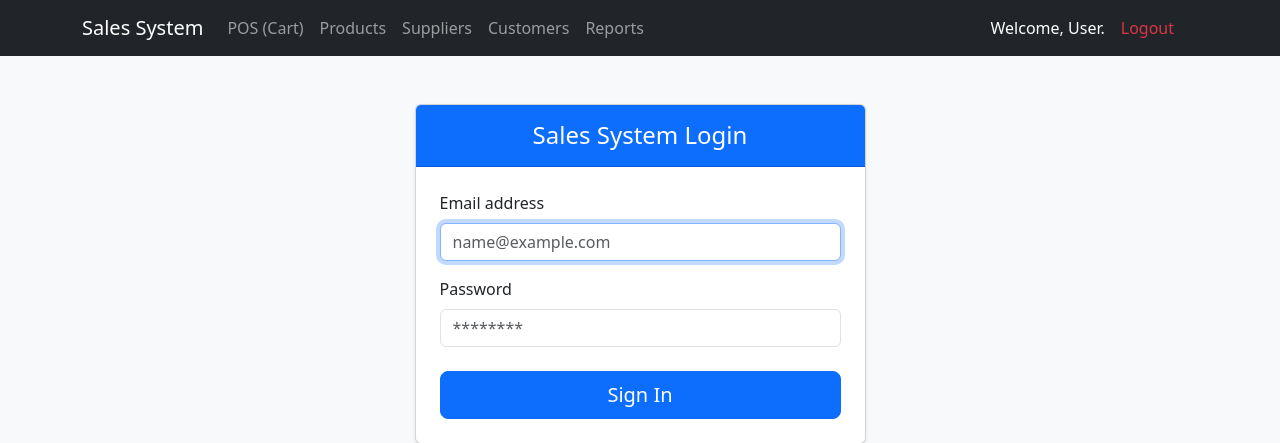
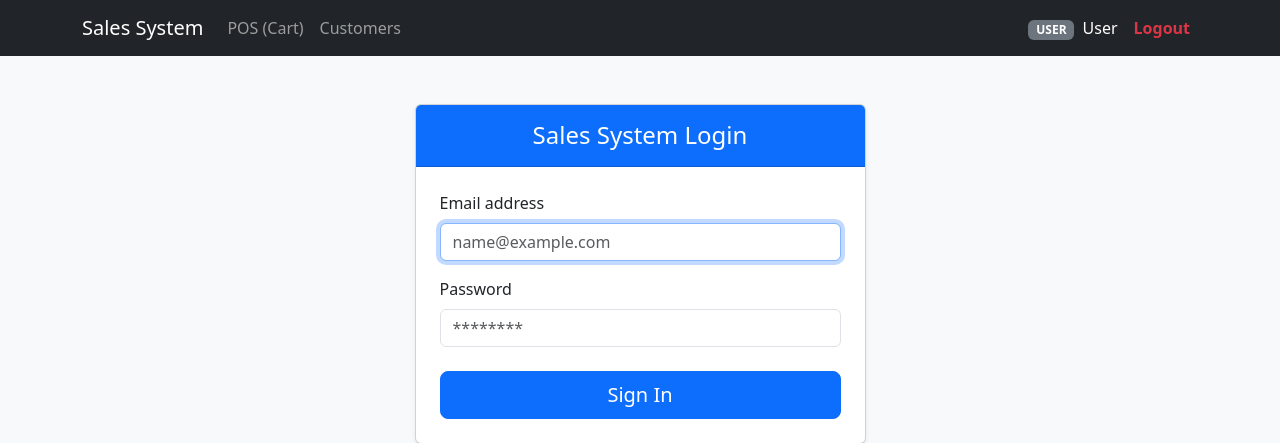
Before and after one commit to fabricio-araujo94/sistema_de_vendas, a PHP site: page / in a window 1280 px wide. Shown: the top 443 px of the page. Run offline with PHP 8.4, Linux system fonts and the light colour scheme.

Commit message:
feat: update authentication checks in Product and Supplier controllers, enhance header navigation for admin users

```diff
--- a/src/Controller/ProductController.php
+++ b/src/Controller/ProductController.php
@@ -12,7 +12,7 @@ class ProductController extends BaseController
 
     public function __construct()
     {
-        AuthMiddleware::checkAuthentication();
+        AuthMiddleware::checkAdminRole();
         $this->productDAO = new ProductDAO();
     }
 
--- a/src/Controller/SupplierController.php
+++ b/src/Controller/SupplierController.php
@@ -12,7 +12,7 @@ class SupplierController extends BaseController
 
     public function __construct()
     {
-        AuthMiddleware::checkAuthentication();
+        AuthMiddleware::checkAdminRole();
         $this->supplierDAO = new SupplierDAO();
     }
 
--- a/templates/layout/header.php
+++ b/templates/layout/header.php
@@ -19,28 +19,34 @@
                 <div class="collapse navbar-collapse" id="navbarNav">
                     <ul class="navbar-nav me-auto">
                         <li class="nav-item">
-                            <a class="nav-link" href="/post">POS (Cart)</a>
-                        </li>
-                        <li class="nav-item">
-                            <a class="nav-link" href="/products">Products</a>
-                        </li>
-                        <li class="nav-item">
-                            <a class="nav-link" href="/suppliers">Suppliers</a>
+                            <a class="nav-link" href="/pos">POS (Cart)</a>
                         </li>
                         <li class="nav-item">
                             <a class="nav-link" href="/customers">Customers</a>
                         </li>
-                        <li class="nav-item">
-                            <a class="nav-link" href="/reports">Reports</a>
-                        </li>
+
+                        <?php if (isset($_SESSION['user_role']) && $_SESSION['user_role'] === 'admin'): ?>
+                            <li class="nav-item">
+                                <a class="nav-link" href="/products">Inventory</a>
+                            </li>
+                            <li class="nav-item">
+                                <a class="nav-link" href="/suppliers">Suppliers</a>
+                            </li>
+                            <li class="nav-item">
+                                <a class="nav-link" href="/reports">Reports</a>
+                            </li>
+                        <?php endif; ?>
                     </ul>
 
                     <ul class="navbar-nav">
                         <li class="nav-item">
-                            <span class="nav-link text-white">Welcome, User.</span>
+                            <span class="nav-link text-white">
+                                <small class="badge bg-secondary me-1"><?= strtoupper($_SESSION['user_role'] ?? 'USER') ?></small>
+                                <?= htmlspecialchars($_SESSION['user_name'] ?? 'User') ?>
+                            </span>
                         </li>
                         <li class="nav-item">
-                            <a class="nav-link text-danger" href="/logout">Logout</span>
+                            <a class="nav-link text-danger fw-bold" href="/logout">Logout</a>
                         </li>
                     </ul>
                 </div>
```
